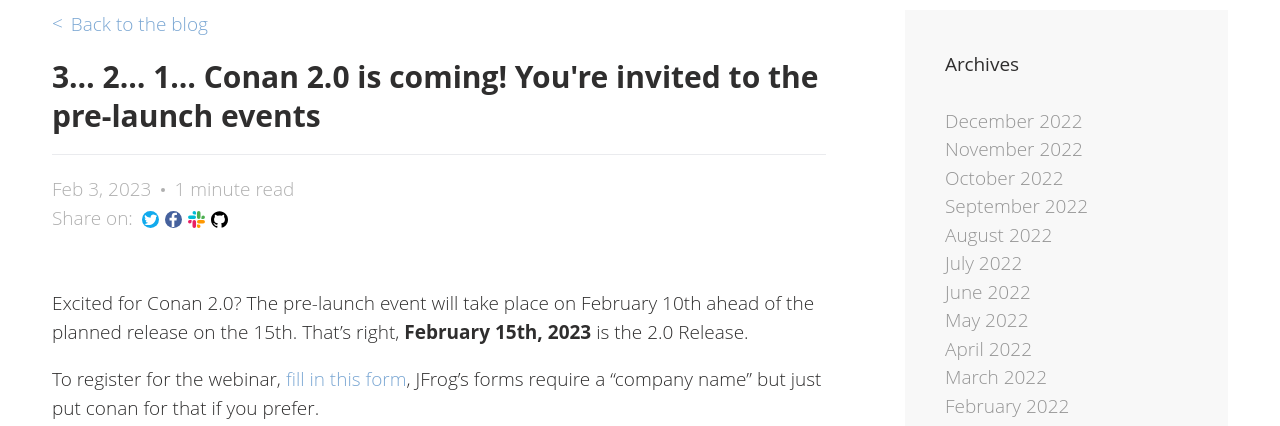
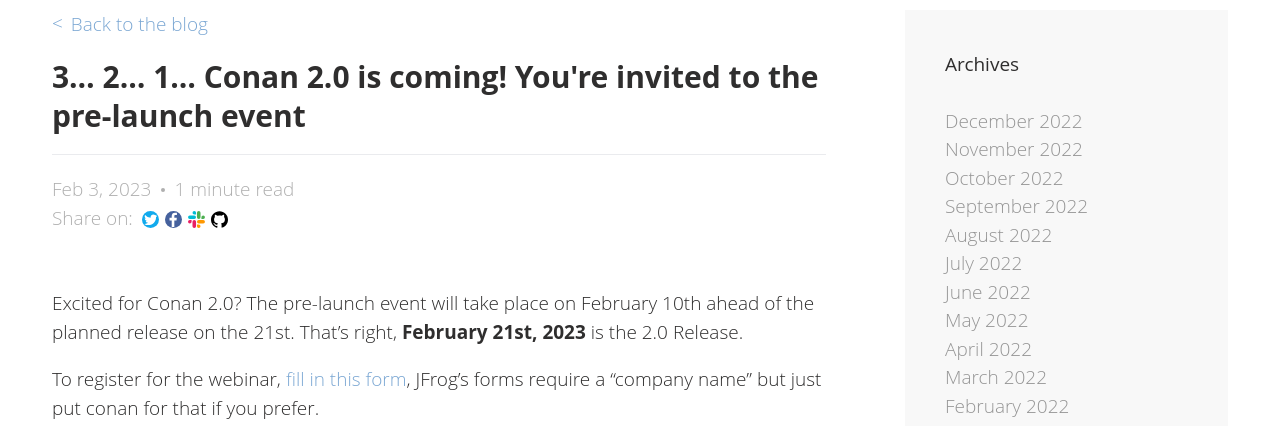
Before and after one commit to conan-io/conan-io.github.io, a Jekyll site: the page built from _posts/2023-02-03-Conan-v2-Pre-Launch-Event.markdown, in a window 1280 px wide. Shown: the part 134-560 px from the top of the page. Built offline with Jekyll 4.4.1, drawn with Linux system fonts in a browser that asks for light colours; comment, search, counter and statistics services are not loaded.

Commit message:
update release dates

```diff
--- a/_posts/2023-02-03-Conan-v2-Pre-Launch-Event.markdown
+++ b/_posts/2023-02-03-Conan-v2-Pre-Launch-Event.markdown
@@ -1,12 +1,12 @@
 ---
 layout: post
 comments: false
-title: "3… 2… 1… Conan  2.0 is coming! You're invited to the pre-launch events"
+title: "3… 2… 1… Conan  2.0 is coming! You're invited to the pre-launch event"
 meta_title: "Conan 2.0 Pre Launch Webinar"
 meta_description: "This event is targeted for active Conan users who are looking for more information about when the release will happen and what to expect. We'll also be sharing migration suggestions and go over some of the road map. We'll also touch on the big core changes to help prepare everyone"
 ---
 
-Excited for Conan 2.0? The pre-launch event will take place on February 10th ahead of the planned release on the 15th. That’s right, **February 15th, 2023** is the 2.0 Release.
+Excited for Conan 2.0? The pre-launch event will take place on February 10th ahead of the planned release on the 21st. That’s right, **February 21st, 2023** is the 2.0 Release.
 
 To register for the webinar, [fill in this form](https://leap.jfrog.com/WN-Bin-2023-02-What-New-Conan-2.0-Lessons-C-Plus-Plus-Ecosystem-Global-LP.html), JFrog’s forms require a “company name” but just put conan for that if you prefer.
 
```
